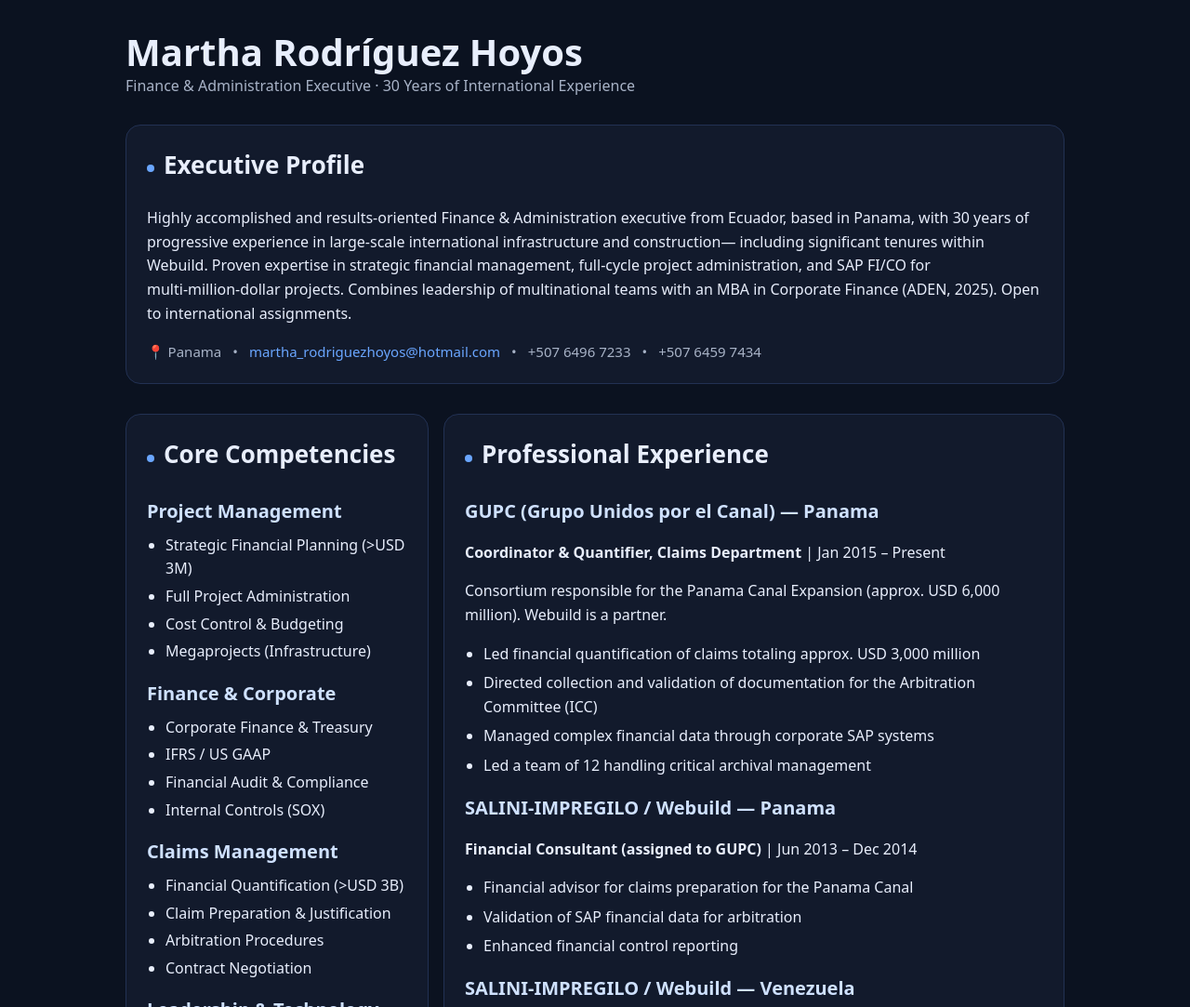
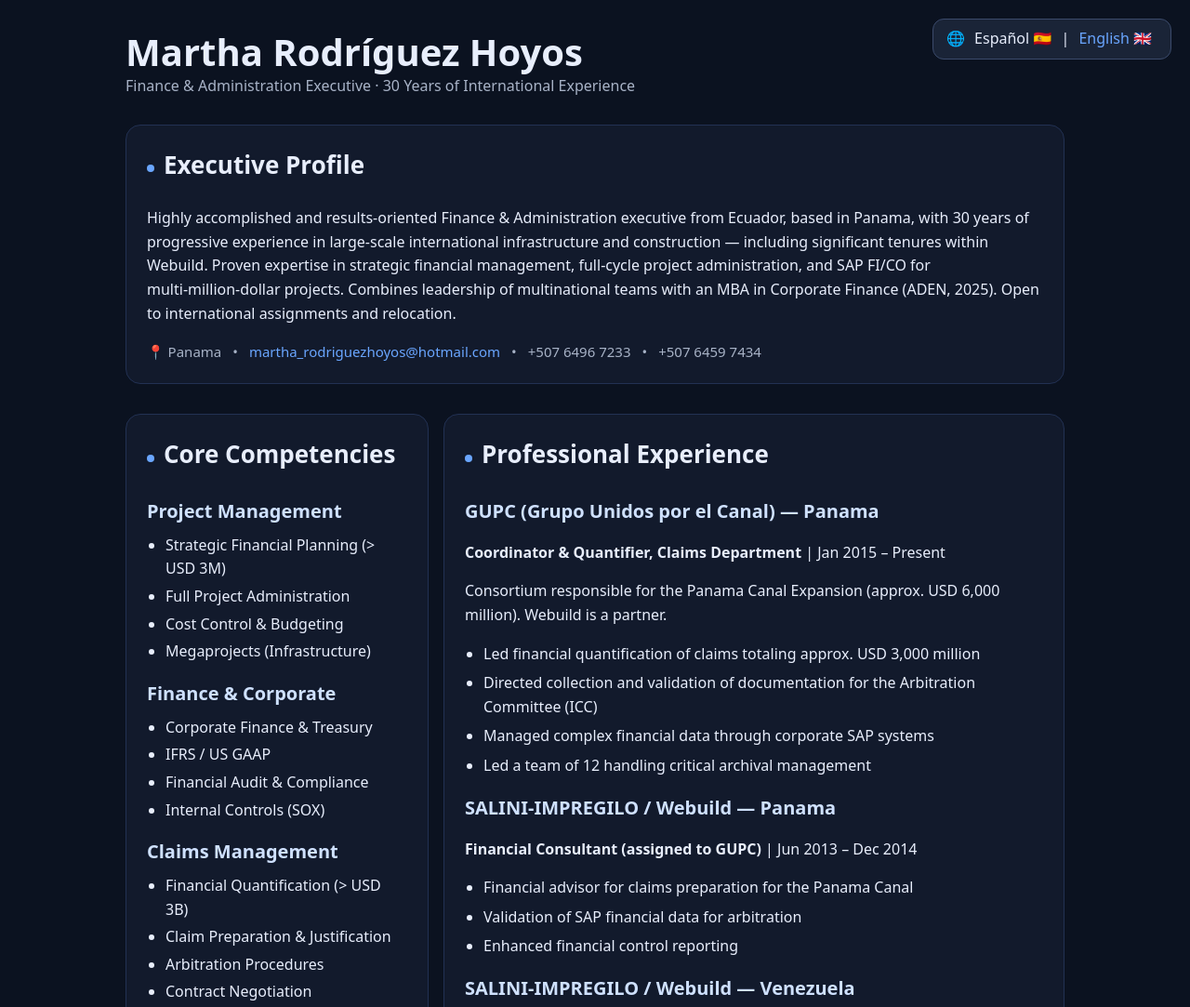
Before and after one commit to martharodriguezhoyos/professional-presentation, a plain HTML site: page index.html in a window 1280 px wide. Shown: the top 1083 px of the page at 93% size. Drawn offline with Linux system fonts and the light colour scheme.

Commit message:
Add files via upload
Replace index.html with bilingual toggle + auto-redirect

```diff
--- a/index.html
+++ b/index.html
@@ -35,12 +35,30 @@
     .pill{display:inline-block;padding:6px 10px;border:1px solid var(--line);border-radius:999px;color:var(--ink);font-size:14px;margin:4px 6px 0 0}
     .list-tight li{margin:4px 0}
     footer{margin-top:32px;color:var(--muted);font-size:14px;text-align:center}
-    .small{font-size:14px;color:var(--muted)}
     .section-title{display:flex;align-items:center;gap:10px}
     .section-title::before{content:"";width:8px;height:8px;border-radius:50%;background:var(--accent)}
   </style>
 </head>
 <body>
+  <!-- 🌍 Language Toggle -->
+  <div style="
+    position: fixed;
+    top: 20px;
+    right: 20px;
+    background: rgba(30, 40, 60, 0.85);
+    padding: 8px 14px;
+    border-radius: 12px;
+    border: 1px solid #3b4a6b;
+    font-family: system-ui, sans-serif;
+    z-index: 1000;
+  ">
+    <span style="color: #a8b3c7;">🌐</span>
+    <a href="https://martharodriguezhoyos.github.io/presentacion-profesional/"
+       style="color: #e8eefc; text-decoration: none; margin: 0 6px;">Español 🇪🇸</a> |
+    <a href="https://martharodriguezhoyos.github.io/professional-presentation/"
+       style="color: #6aa6ff; text-decoration: none; margin: 0 6px;">English 🇬🇧</a>
+  </div>
+
   <div class="wrap">
     <header>
       <div>
@@ -51,7 +69,7 @@
 
     <div class="card">
       <div class="section-title"><h2>Executive Profile</h2></div>
-      <p>Highly accomplished and results‑oriented Finance &amp; Administration executive from Ecuador, based in Panama, with 30 years of progressive experience in large‑scale international infrastructure and construction— including significant tenures within Webuild. Proven expertise in strategic financial management, full‑cycle project administration, and SAP FI/CO for multi‑million‑dollar projects. Combines leadership of multinational teams with an MBA in Corporate Finance (ADEN, 2025). Open to international assignments.</p>
+      <p>Highly accomplished and results‑oriented Finance &amp; Administration executive from Ecuador, based in Panama, with 30 years of progressive experience in large‑scale international infrastructure and construction — including significant tenures within Webuild. Proven expertise in strategic financial management, full‑cycle project administration, and SAP FI/CO for multi‑million‑dollar projects. Combines leadership of multinational teams with an MBA in Corporate Finance (ADEN, 2025). Open to international assignments and relocation.</p>
       <div class="contact">
         <span>📍 Panama</span>
         <span>•</span>
@@ -69,7 +87,7 @@
           <div class="section-title"><h2>Core Competencies</h2></div>
           <h3>Project Management</h3>
           <ul class="list-tight">
-            <li>Strategic Financial Planning (&gt;USD 3M)</li>
+            <li>Strategic Financial Planning (&gt; USD 3M)</li>
             <li>Full Project Administration</li>
             <li>Cost Control &amp; Budgeting</li>
             <li>Megaprojects (Infrastructure)</li>
@@ -83,7 +101,7 @@
           </ul>
           <h3>Claims Management</h3>
           <ul class="list-tight">
-            <li>Financial Quantification (&gt;USD 3B)</li>
+            <li>Financial Quantification (&gt; USD 3B)</li>
             <li>Claim Preparation &amp; Justification</li>
             <li>Arbitration Procedures</li>
             <li>Contract Negotiation</li>
@@ -138,7 +156,7 @@
 
           <h3>SALINI‑IMPREGILO / Webuild — Venezuela</h3>
           <p><strong>General Accounting &amp; Administration Manager</strong> | Jan 2007 – Feb 2013</p>
-          <p>Infrastructure projects ~USD 3,000 million (railways, dams).</p>
+          <p>Infrastructure projects ~ USD 3,000 million (railways, dams).</p>
           <ul>
             <li>Led General Accounting and Treasury</li>
             <li>Managed estimates and comprehensive budgets</li>
@@ -184,6 +202,17 @@
   </div>
 
   <script>
+    // 🌐 Auto-redirect to Spanish site if the browser language is Spanish
+    (function(){
+      try{
+        const lang = (navigator.language || navigator.userLanguage || '').toLowerCase();
+        const isSpanish = lang.startsWith('es');
+        const onEnglishSite = location.href.includes('professional-presentation');
+        if (isSpanish && onEnglishSite) {
+          location.replace('https://martharodriguezhoyos.github.io/presentacion-profesional/');
+        }
+      }catch(e){/* no-op */}
+    })();
     document.getElementById('y').textContent = new Date().getFullYear();
   </script>
 </body>
```
